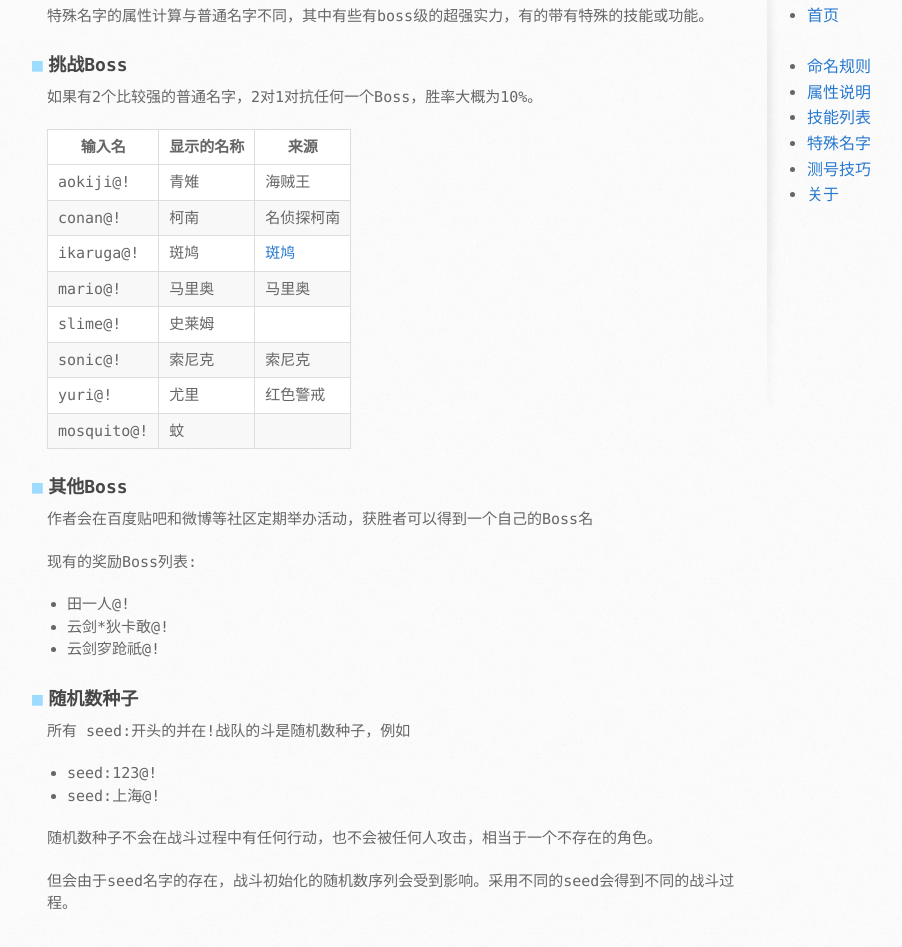
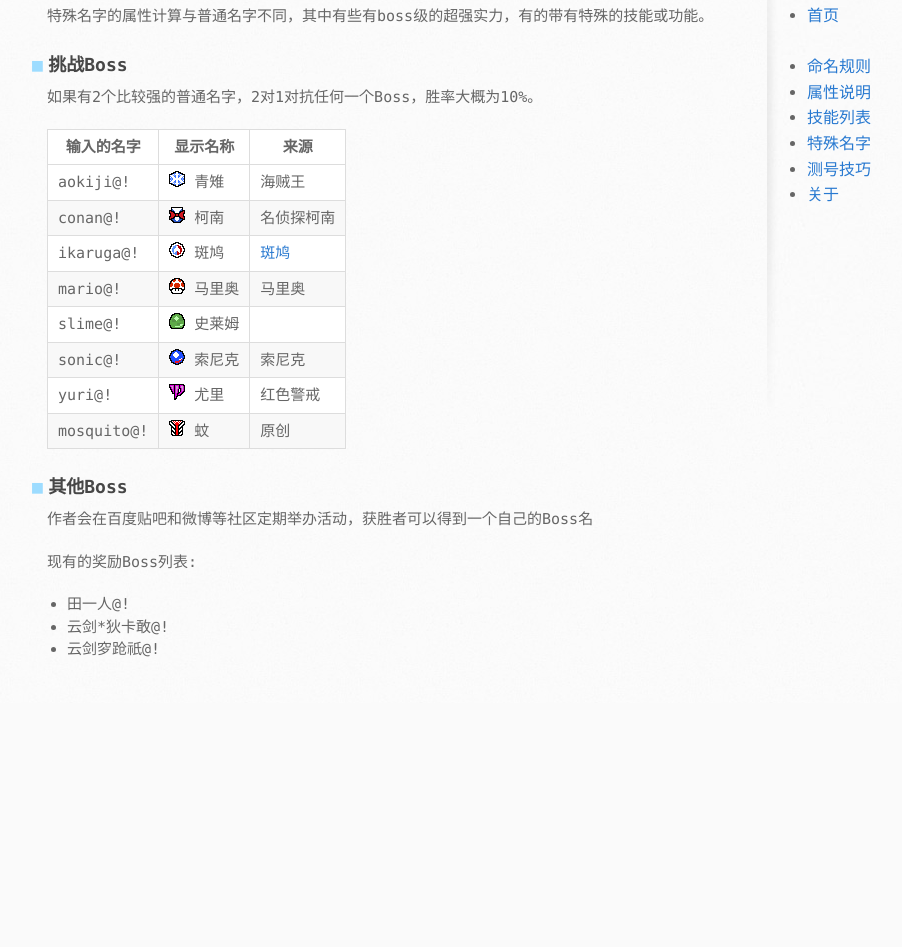
Before and after one commit to namerena/help, a plain HTML site: page special.html in a window 1280 px wide. Shown: the part 229-1176 px from the top of the page, without its empty margins (123-1025 px from the left). After the commit the page ends 932 px from the top, so only its background shows below. Drawn offline with Linux system fonts and the light colour scheme.

Commit message:
add images

```diff
--- a/special.html
+++ b/special.html
@@ -50,51 +50,51 @@
 <table>
   <thead>
     <tr>
-      <th>输入名</th>
-      <th>显示的名称</th>
+      <th>输入的名字</th>
+      <th>显示名称</th>
       <th>来源</th>
     </tr>
   </thead>
   <tbody>
     <tr>
       <td>aokiji@!</td>
-      <td>青雉</td>
+      <td><img src="images/aokiji.gif" alt="" /> 青雉</td>
       <td>海贼王</td>
     </tr>
     <tr>
       <td>conan@!</td>
-      <td>柯南</td>
+      <td><img src="images/conan.gif" alt="" /> 柯南</td>
       <td>名侦探柯南</td>
     </tr>
     <tr>
       <td>ikaruga@!</td>
-      <td>斑鸠</td>
+      <td><img src="images/ikaruga.gif" alt="" /> 斑鸠</td>
       <td><a href="https://zh.wikipedia.org/wiki/%E6%96%91%E9%B3%A9_%28%E9%81%8A%E6%88%B2%29">斑鸠</a></td>
     </tr>
     <tr>
       <td>mario@!</td>
-      <td>马里奥</td>
+      <td><img src="images/mario.gif" alt="" /> 马里奥</td>
       <td>马里奥</td>
     </tr>
     <tr>
       <td>slime@!</td>
-      <td>史莱姆</td>
+      <td><img src="images/slime.gif" alt="" /> 史莱姆</td>
       <td> </td>
     </tr>
     <tr>
       <td>sonic@!</td>
-      <td>索尼克</td>
+      <td><img src="images/sonic.gif" alt="" /> 索尼克</td>
       <td>索尼克</td>
     </tr>
     <tr>
       <td>yuri@!</td>
-      <td>尤里</td>
+      <td><img src="images/yuri.gif" alt="" /> 尤里</td>
       <td>红色警戒</td>
     </tr>
     <tr>
       <td>mosquito@!</td>
-      <td>蚊</td>
-      <td> </td>
+      <td><img src="images/mosquito.gif" alt="" /> 蚊</td>
+      <td>原创</td>
     </tr>
   </tbody>
 </table>
@@ -111,18 +111,18 @@
   <li>云剑穸跄祇@!</li>
 </ul>
 
-<h3 id="section">随机数种子</h3>
+<!---
+### 随机数种子
 
-<p>所有 seed:开头的并在!战队的斗是随机数种子，例如</p>
+所有 seed:开头的并在!战队的斗是随机数种子，例如
 
-<ul>
-  <li>seed:123@!</li>
-  <li>seed:上海@!</li>
-</ul>
+* seed:123@!
+* seed:上海@!
 
-<p>随机数种子不会在战斗过程中有任何行动，也不会被任何人攻击，相当于一个不存在的角色。</p>
+随机数种子不会在战斗过程中有任何行动，也不会被任何人攻击，相当于一个不存在的角色。
 
-<p>但会由于seed名字的存在，战斗初始化的随机数序列会受到影响。采用不同的seed会得到不同的战斗过程。</p>
+但会由于seed名字的存在，战斗初始化的随机数序列会受到影响。采用不同的seed会得到不同的战斗过程。
+-->
 
 
 
--- a/stylesheets/stylesheet.css
+++ b/stylesheets/stylesheet.css
@@ -7,7 +7,6 @@
  */
 
 html {
-  font-family: sans-serif; /* 1 */
   -webkit-text-size-adjust: 100%; /* 2 */
   -ms-text-size-adjust: 100%; /* 2 */
 }
@@ -223,7 +222,6 @@ code,
 kbd,
 pre,
 samp {
-  font-family: monospace, monospace;
   font-size: 1em;
 }
 
@@ -440,12 +438,15 @@ table tr:nth-child(2n) {
 /* LAYOUT STYLES */
 body {
   margin: 0;
-  font-family: "Microsoft YaHei", Consolas, Menlo, Monaco, Lucida Console, Liberation Mono, DejaVu Sans Mono, Bitstream Vera Sans Mono, Courier New, monospace, serif;
   font-size: 15px;
   font-weight: 400;
   line-height: 1.5;
   color: #666;
   background: #fafafa url(../images/body-bg.jpg) 0 0 repeat;
+}
+
+* {
+  font-family: "Microsoft YaHei", Consolas, Menlo, Monaco, Lucida Console, Liberation Mono, DejaVu Sans Mono, Bitstream Vera Sans Mono, Courier New, monospace, serif;
 }
 
 p {
@@ -568,7 +569,6 @@ aside a.button {
 
 code, pre {
   margin-bottom: 30px;
-  font-family: Monaco, "Bitstream Vera Sans Mono", "Lucida Console", Terminal, monospace;
   font-size: 13px;
   color: #222;
 }
```
Also changed, not shown: custom_lan.html (+15 -6 lines), naming.html (+6 -1 lines), testing.html (+8 -8 lines), favicon.ico (deleted), images/aokiji.gif (added), images/conan.gif (added), images/ikaruga.gif (added), images/lan_demo_money.png (added), images/lan_demo_zh.png (added), images/mario.gif (added), images/mosquito.gif (added), images/sgl1.png (added), images/sgl2.png (added), images/sgl_cn.png (added), 3 more files, 1 other file.
